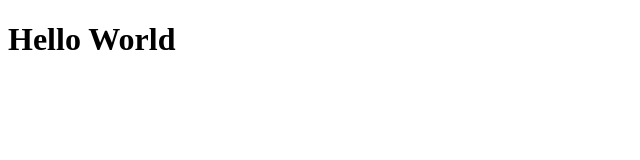
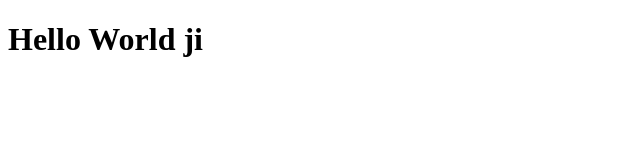
Before and after one commit to Advanced-yourself/Being-Developer, a React (Vite) app: page / in a window 1280 px wide. Shown: the top 160 px of the page, without its empty margins (0-640 px from the left). Built offline with nearby package versions, Linux system fonts and the light colour scheme.

Commit message:
app file updated

```diff
--- a/src/App.jsx
+++ b/src/App.jsx
@@ -5,9 +5,9 @@ function App() {
 
   return (
     <>
-      <h1>Hello World</h1>
+      <h1>Hello World ji</h1>
     </>
   )
 }
 
-export default App
+export default App;
```
